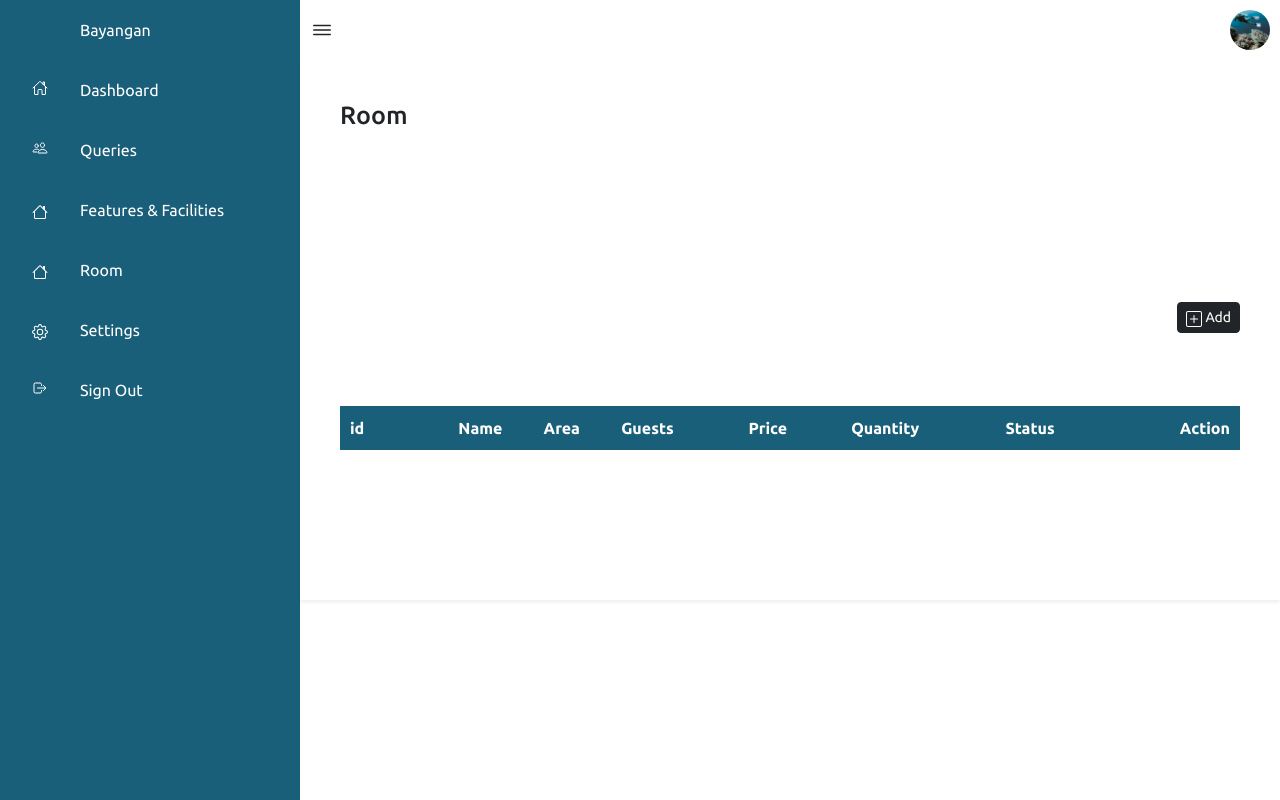
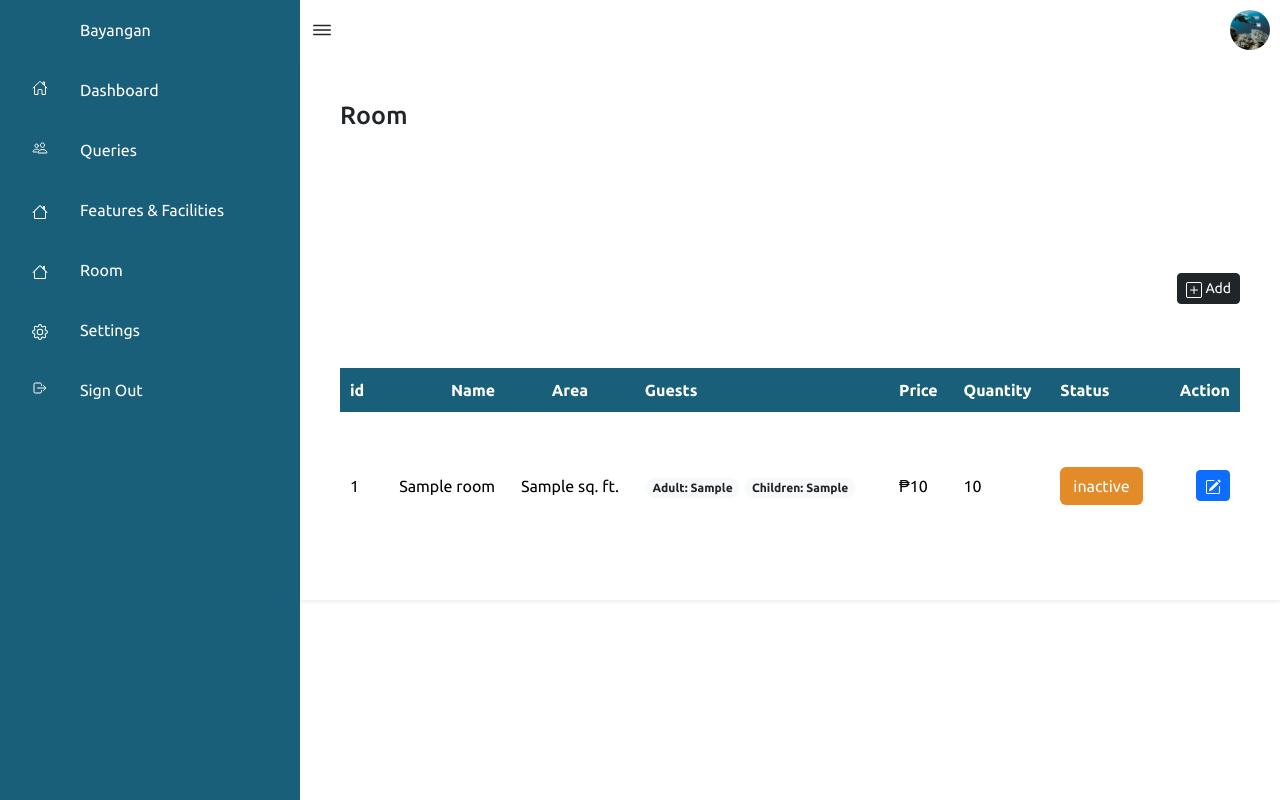
Before and after one commit to jasperayawan/MP3, a PHP site: page /MP3/admin/rooms.php in a window 1280 px wide. Run offline with PHP 8.4, Linux system fonts and the light colour scheme; the visitor is signed in with stand-in values (Sample User, id 1); tables that the repository leaves empty or names only in its code hold one stand-in row (values such as "Sample post"); some libraries are stand-ins or nearby versions.

Commit message:
update room

```diff
--- a/admin/ajax/rooms.php
+++ b/admin/ajax/rooms.php
@@ -4,18 +4,108 @@
 require('../essentials.php');
 adminLogin();
 
-    if(isset($_POST['add_room']))
-    {
+if (isset($_POST['add_room'])) {
+    $features = filteration(json_decode($_POST['features']));
+    $facilities = filteration(json_decode($_POST['facilities']));
+
     $form_data = filteration($_POST);
     $flag = 0;
 
-        $query = "INSERT INTO `rooms`(`name`, `area`, `price`, `quantity`, `adult`, `children`) VALUES (?,?,?,?,?,?)";
-        $values = [$form_data['name'],$form_data['area'],$form_data['price'],$form_data['quantity'],$form_data['adult'],$form_data['children']];
+    $query = "INSERT INTO `rooms`(`name`, `area`, `price`, `quantity`, `adult`, `children`, `description`) VALUES (?,?,?,?,?,?,?)";
+    $values = [$form_data['name'], $form_data['area'], $form_data['price'], $form_data['quantity'], $form_data['adult'], $form_data['children'], $form_data['desc']];
 
-        if(insert($query,$values,'siiiii')){
+    if (insert($query, $values, 'siiiiis')) {
         $flag = 1;
     }
 
     $room_id = mysqli_insert_id($conn);
+
+    $query2 = "INSERT INTO `room_facilities`(`room_id`, `facilities_id`) VALUES (?,?)";
+
+    if ($stmt = mysqli_prepare($conn, $query2)) {
+        foreach ($facilities as $f) {
+            mysqli_stmt_bind_param($stmt, 'ii', $room_id, $f);
+            mysqli_stmt_execute($stmt);
         }
-?>
+        mysqli_stmt_close($stmt);
+    } else {
+        $flag = 0;
+        die('query cannot be prepared - insert');
+    }
+
+
+    $query3 = "INSERT INTO `room_features`(`room_id`, `features_id`) VALUES (?,?)";
+
+    if ($stmt = mysqli_prepare($conn, $query3)) {
+        foreach ($features as $f) {
+            mysqli_stmt_bind_param($stmt, 'ii', $room_id, $f);
+            mysqli_stmt_execute($stmt);
+        }
+        mysqli_stmt_close($stmt);
+    } else {
+        $flag = 0;
+        die('query cannot be prepared - insert');
+    }
+
+    if ($flag) {
+        echo 1;
+    } else {
+        echo 0;
+    }
+}
+
+if (isset($_POST['get_all_rooms'])) {
+    $res = selectAll('rooms');
+    $i = 1;
+
+    $data = "";
+
+    while ($row = mysqli_fetch_assoc($res)) {
+
+        if ($row['status'] == 1) {
+            $status = "<button class='btn' onclick='toggle_status($row[id],0)' btn-sm shadow-none' style='background-color: #1A5F7A; color: #fff;'>active</button>";
+        } else {
+            $status = "<button class='btn' onclick='toggle_status($row[id],1)' btn-sm shadow-none' style='background-color: #E38B29; color: #fff;'>inactive</button>";
+        }
+        $data .= "
+                <tr>
+                    <td>$i</td>
+                    <td>$row[name]</td>
+                    <td>$row[area] sq. ft.</td>
+                    <td>
+                        <span class='badge rounded-pill bg-light text-dark'>
+                            Adult: $row[adult]
+                        </span>
+                        <span class='badge rounded-pill bg-light text-dark'>
+                            Children: $row[children]
+                        </span>
+                    </td>
+                    <td>₱$row[price]</td>
+                    <td>$row[quantity]</td>
+                    <td>$status</td>
+                    <td>
+                        <button type='button' class='btn btn-primary shadow-none btn-sm' data-bs-toggle='modal' data-bs-target='#edit-room-settings'>
+                        <svg xmlns='http://www.w3.org/2000/svg' width='16' height='16' fill='currentColor' class='bi bi-pencil-square' viewBox='0 0 16 16'>
+                        <path d='M15.502 1.94a.5.5 0 0 1 0 .706L14.459 3.69l-2-2L13.502.646a.5.5 0 0 1 .707 0l1.293 1.293zm-1.75 2.456-2-2L4.939 9.21a.5.5 0 0 0-.121.196l-.805 2.414a.25.25 0 0 0 .316.316l2.414-.805a.5.5 0 0 0 .196-.12l6.813-6.814z'/>
+                        <path fill-rule='evenodd' d='M1 13.5A1.5 1.5 0 0 0 2.5 15h11a1.5 1.5 0 0 0 1.5-1.5v-6a.5.5 0 0 0-1 0v6a.5.5 0 0 1-.5.5h-11a.5.5 0 0 1-.5-.5v-11a.5.5 0 0 1 .5-.5H9a.5.5 0 0 0 0-1H2.5A1.5 1.5 0 0 0 1 2.5v11z'/>
+                    </svg></button>
+                    </td>
+                </tr>
+            ";
+        $i++;
+    }
+    echo $data;
+}
+
+if (isset($_POST['toggle_status'])) {
+    $form_data = filteration($_POST);
+
+    $query = "UPDATE `rooms` SET `status`=? WHERE `id`=?";
+    $value = [$form_data['value'], $form_data['toggle_status']];
+
+    if (update($query, $value, 'ii')) {
+        echo 1;
+    } else {
+        echo 0;
+    }
+}
--- a/admin/rooms.php
+++ b/admin/rooms.php
@@ -239,6 +239,108 @@ adminLogin();
                         </form>
                     </div>
                 </div>
+
+                <!-------------edit Room modal-------------->
+
+                <div class="modal fade" id="edit-room-settings" data-bs-backdrop="static" data-bs-keyboard="true" tabindex="-1">
+                    <div class="modal-dialog modal-lg">
+                        <form action="" id="add_room_form" autocomplete="off">
+                            <div class="modal-content">
+                                <div class="modal-header">
+                                    <h5 class="modal-title">Edit Room</h5>
+                                </div>
+                                <div class="modal-body">
+                                    <div class="row">
+                                        <div class="col-md-6 mb-3">
+                                            <label class="form-label fw-semibold">Name</label>
+                                            <input type="text" name="name" class="form-control shadow-none" required>
+                                        </div>
+
+                                        <div class="col-md-6 mb-3">
+                                            <label class="form-label fw-semibold">Area</label>
+                                            <input type="number" min="1" name="area" class="form-control shadow-none" required>
+                                        </div>
+
+                                        <div class="col-md-6 mb-3">
+                                            <label class="form-label fw-semibold">Price</label>
+                                            <input type="number" min="1" name="price" class="form-control shadow-none" required>
+                                        </div>
+
+                                        <div class="col-md-6 mb-3">
+                                            <label class="form-label fw-semibold">Quantity</label>
+                                            <input type="number" min="1" name="quantity" class="form-control shadow-none" required>
+                                        </div>
+
+                                        <div class="col-md-6 mb-3">
+                                            <label class="form-label fw-semibold">Adult (Max.)</label>
+                                            <input type="number" min="1" name="adult" class="form-control shadow-none" required>
+                                        </div>
+
+                                        <div class="col-md-6 mb-3">
+                                            <label class="form-label fw-semibold">Children (Max.)</label>
+                                            <input type="number" min="1" name="children" class="form-control shadow-none" required>
+                                        </div>
+                                        <div class="col-md-12 mb-3">
+                                            <label class="form-label fw-semibold">Feature</label>
+                                            <div class="row">
+                                                <?php
+                                                    $res = selectAll('features');
+
+                                                    while($opt = mysqli_fetch_assoc($res)){
+                                                        echo "
+                                                            <div class='col-md-3 mb-1'>
+                                                                <label>
+                                                                    <input type='checkbox' name='features' value='$opt[id]' class='form-check-input shadow-none'>
+                                                                    $opt[name]
+                                                                </label>
+                                                            </div>
+                                                        ";
+                                                    }
+                                                ?>
+                                            </div>
+                                        </div>
+
+                                        <div class="col-md-12 mb-3">
+                                            <label class="form-label fw-semibold">Facilities</label>
+                                            <div class="row">
+                                                <?php
+                                                    $res = selectAll('facilities');
+
+                                                    while($opt = mysqli_fetch_assoc($res)){
+                                                        echo "
+                                                            <div class='col-md-3 mb-1'>
+                                                                <label>
+                                                                    <input type='checkbox' name='facilities' value='$opt[id]' class='form-check-input shadow-none'>
+                                                                    $opt[name]
+                                                                </label>
+                                                            </div>
+                                                        ";
+                                                    }
+                                                ?>
+                                            </div>
+                                        </div>
+
+                                        <div class="col-12 mb-3">
+                                            <label class="form-label fw-bold">Description</label>
+                                            <textarea name="desc" rows="4" class="form-control shadow-none" required></textarea>
+                                        </div>
+
+                                        <input type="hidden" name=''>
+
+                                    </div>
+                                </div>
+                                <div class="modal-footer">
+                                    <button type="reset" class="btn btn-secondary" data-bs-dismiss="modal">
+                                        Cancel
+                                    </button>
+                                    <button type="submit" class="btn btn-primary">
+                                        Submit
+                                    </button>
+                                </div>
+                            </div>
+                        </form>
+                    </div>
+                </div>
             </div>
 
 
@@ -260,7 +362,7 @@ adminLogin();
         add_room_form.addEventListener('submit', function(e) {
             e.preventDefault();
             add_rooms();
-        })
+        });
 
         function add_rooms() {
             let data = new FormData();
@@ -277,136 +379,79 @@ adminLogin();
 
             add_room_form.elements['features'].forEach(el => {
                 if(el.checked){
-                    console.log(el.value);
+                    features.push(el.value)
                 }
-            })
+            });
 
-            // let xhr = new XMLHttpRequest();
-            // xhr.open("POST", "ajax/features.php", true);
+            let facilities = [];
 
-            // xhr.onload = function() {
-            //     var myModal = document.getElementById('feature-settings');
-            //     var modal = bootstrap.Modal.getInstance(myModal);
-            //     modal.hide();
+            add_room_form.elements['facilities'].forEach(el => {
+                if(el.checked){
+                    facilities.push(el.value)
+                }
+            });
 
-            //     if (this.responseText == 1) {
-            //         alert('success', 'New member added!');
-            //         feature_settings_form.elements['feature_name'].value = '';
-            //         get_features();
-            //     } else {
-            //         alert('error', 'server down!')
-            //     }
+            data.append('features', JSON.stringify(features));
+            data.append('facilities', JSON.stringify(facilities));
 
-            // }
+            let xhr = new XMLHttpRequest();
+            xhr.open("POST", "ajax/rooms.php", true);
 
-            // xhr.send(data);
+            xhr.onload = function() {
+                var myModal = document.getElementById('add-room-settings');
+                var modal = bootstrap.Modal.getInstance(myModal);
+                modal.hide();
+
+                if (this.responseText == 1) {
+                    alert('success', 'New room added!');
+                    add_room_form.reset();
+                    get_all_rooms();
+
+                } else {
+                    alert('error', 'server down!')
+                }
+
+            }
+
+            xhr.send(data);
         }
 
-        // function get_features() {
-        //     let xhr = new XMLHttpRequest();
-        //     xhr.open("POST", "ajax/features.php", true);
-        //     xhr.setRequestHeader('Content-Type', 'application/x-www-form-urlencoded');
+        function get_all_rooms()
+        {
+            let xhr = new XMLHttpRequest();
+            xhr.open("POST", "ajax/rooms.php", true);
+            xhr.setRequestHeader('Content-Type','application/x-www-form-urlencoded');
 
-        //     xhr.onload = function() {
-        //         document.getElementById('feature-data').innerHTML = this.responseText;
-        //     }
+            xhr.onload = function() {
+                document.getElementById('room-data').innerHTML = this.responseText;
 
-        //     xhr.send('get_features');
-        // }
+            }
 
-        // function rem_feature(val) {
-        //     let xhr = new XMLHttpRequest();
-        //     xhr.open("POST", "ajax/features.php", true);
-        //     xhr.setRequestHeader('Content-Type', 'application/x-www-form-urlencoded');
+            xhr.send('get_all_rooms');
+        }
 
-        //     xhr.onload = function() {
-        //         if (this.responseText == 1) {
-        //             alert('success', 'Feature removed!');
-        //             get_features();
-        //         } else if (this.responseText == 'room added') {
-        //             alert('error', 'Feature is added in room!')
-        //         } else {
-        //             alert('error', 'Server down!');
-        //         }
-        //     }
+        function toggle_status(id,val)
+        {
+            let xhr = new XMLHttpRequest();
+            xhr.open("POST", "ajax/rooms.php", true);
+            xhr.setRequestHeader('Content-Type','application/x-www-form-urlencoded');
 
-        //     xhr.send('rem_feature=' + val);
-        // }
+            xhr.onload = function() {
+                if(this.responseText == 1){
+                    alert('success', 'Status toggled!');
+                    get_all_rooms();
+                }
+                else{
+                    alert('error', 'Server down')
+                }
+            }
 
-        // facility_settings_form.addEventListener('submit', function(e) {
-        //     e.preventDefault();
-        //     add_facility();
-        // })
+            xhr.send('toggle_status='+id+'&value='+val);
+        }
 
-        // function add_facility() {
-        //     let data = new FormData();
-        //     data.append('name', facility_settings_form.elements['facility_name'].value);
-        //     data.append('icon', facility_settings_form.elements['facility_icon'].files[0]);
-        //     data.append('desc', facility_settings_form.elements['facility_desc'].value);
-        //     data.append('add_facility', '');
-
-
-        //     let xhr = new XMLHttpRequest();
-        //     xhr.open("POST", "ajax/features.php", true);
-
-        //     xhr.onload = function() {
-        //         var myModal = document.getElementById('facility-settings');
-        //         var modal = bootstrap.Modal.getInstance(myModal);
-        //         modal.hide();
-
-        //         if (this.responseText == 'inv_img') {
-        //             alert('error', 'Only SVG images are allowed!');
-        //         } else if (this.responseText == 'inv_size') {
-        //             alert('error', 'Image should be less than 1MB!');
-        //         } else if (this.responseText == 'upd_failed') {
-        //             alert('error', 'Image upload failed. Server down!');
-        //         } else {
-        //             alert('success', 'New facility added!');
-        //             facility_settings_form.reset();
-        //             get_facilities();
-        //         }
-
-        //     }
-
-        //     xhr.send(data);
-        // }
-
-        // function get_facilities() {
-        //     let xhr = new XMLHttpRequest();
-        //     xhr.open("POST", "ajax/features.php", true);
-        //     xhr.setRequestHeader('Content-Type', 'application/x-www-form-urlencoded');
-
-        //     xhr.onload = function() {
-        //         document.getElementById('facilities-data').innerHTML = this.responseText;
-        //     }
-
-        //     xhr.send('get_facilities');
-        // }
-
-        // function rem_facility(val) {
-        //     let xhr = new XMLHttpRequest();
-        //     xhr.open("POST", "ajax/features.php", true);
-        //     xhr.setRequestHeader('Content-Type', 'application/x-www-form-urlencoded');
-
-        //     xhr.onload = function() {
-        //         if (this.responseText == 1) {
-        //             alert('success', 'Facility removed!');
-        //             get_facilities();
-        //         } else if (this.responseText == 'room added') {
-        //             alert('error', 'Facility is added in room!')
-        //         } else {
-        //             alert('error', 'Server down!');
-        //         }
-        //     }
-
-        //     xhr.send('rem_facility=' + val);
-        // }
-
-
-        // window.onload = function() {
-        //     get_features();
-        //     get_facilities();
-        // }
+        window.onload = function(){
+            get_all_rooms();
+        }
     </script>
 </body>
 
```
Lines whose indentation alone changed are shown as unchanged.
